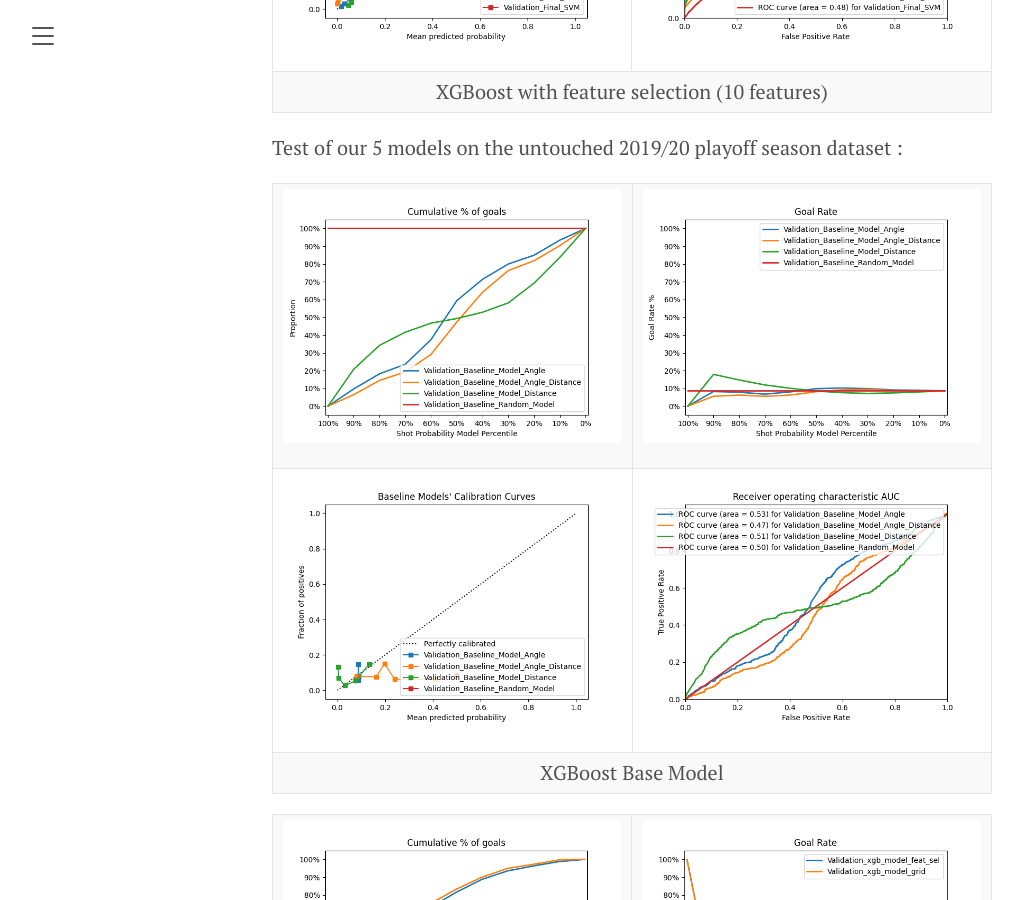
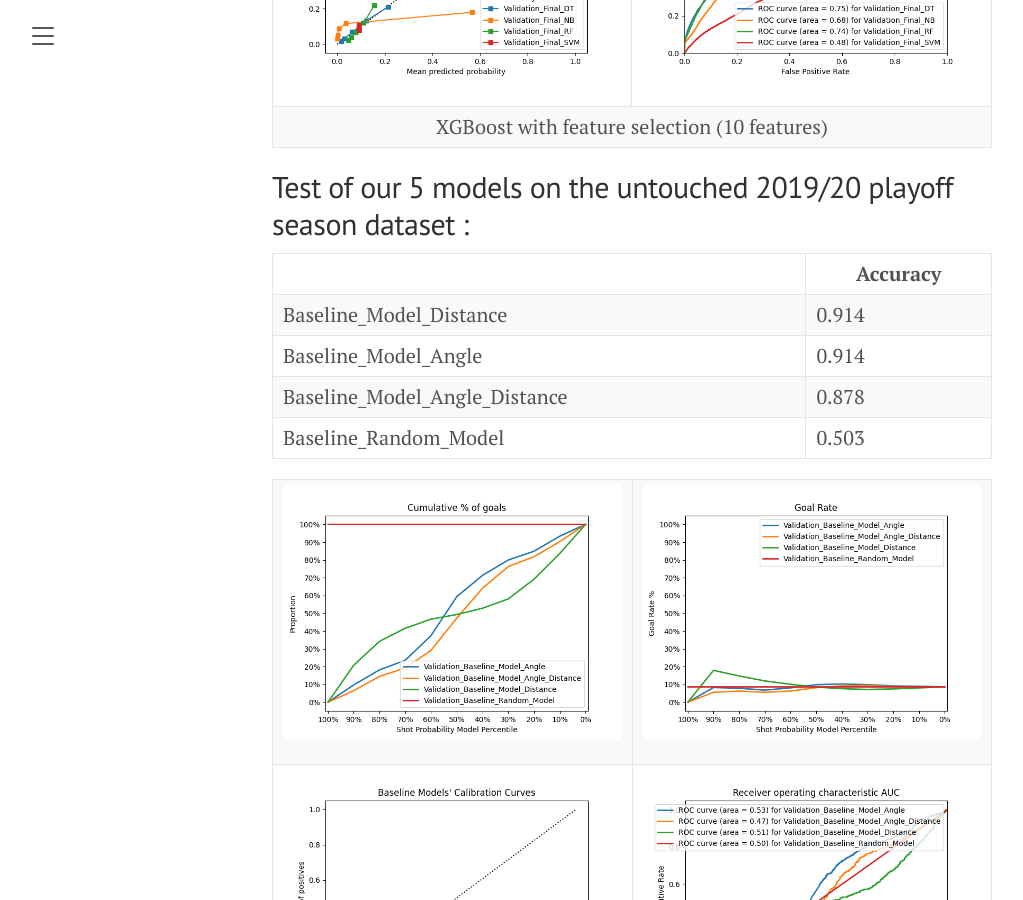
Before and after one commit to ArchambaultP/NHL-Blog, a Jekyll site: the page built from _posts/2021-11-16-milestone-2.md, in a window 1280 px wide and 900 px high, scrolled down 11463 px. Shown: the whole window, without its empty margins (8-1031 px from the left). Built offline with Jekyll 4.4.1, drawn with Linux system fonts in a browser that asks for light colours.

Commit message:
Update 2021-11-16-milestone-2.md

```diff
--- a/_posts/2021-11-16-milestone-2.md
+++ b/_posts/2021-11-16-milestone-2.md
@@ -257,7 +257,7 @@ The corresponding experiment can be found in:
 
 We saved our final models in the comet.ml model registry, you can now pull all of these models and evaluate them programmatically.
 
-Test of our 5 models on the untouched 2019/20 regular season dataset :
+## Test of our 5 models on the untouched 2019/20 regular season dataset :
 
 <table style="width:100%">
     <tr>
@@ -302,7 +302,14 @@ Test of our 5 models on the untouched 2019/20 regular season dataset :
 </table>
 
 
-Test of our 5 models on the untouched 2019/20 playoff season dataset :
+## Test of our 5 models on the untouched 2019/20 playoff season dataset :
+
+|                               | Accuracy |
+|-------------------------------|----------|
+| Baseline_Model_Distance       | 0.914    |
+| Baseline_Model_Angle          | 0.914    |
+| Baseline_Model_Angle_Distance | 0.878    |
+| Baseline_Random_Model         | 0.503    |
 
 <table style="width:100%">
     <tr>
```
